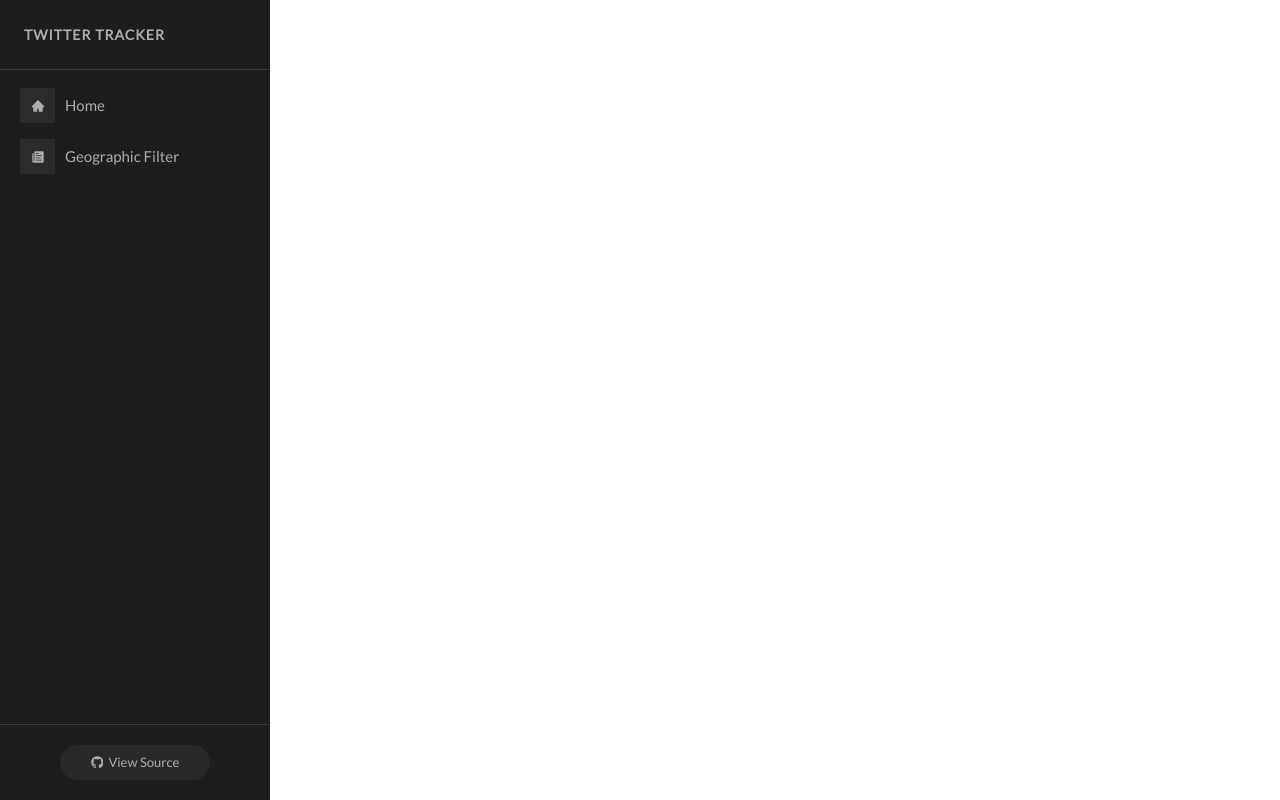
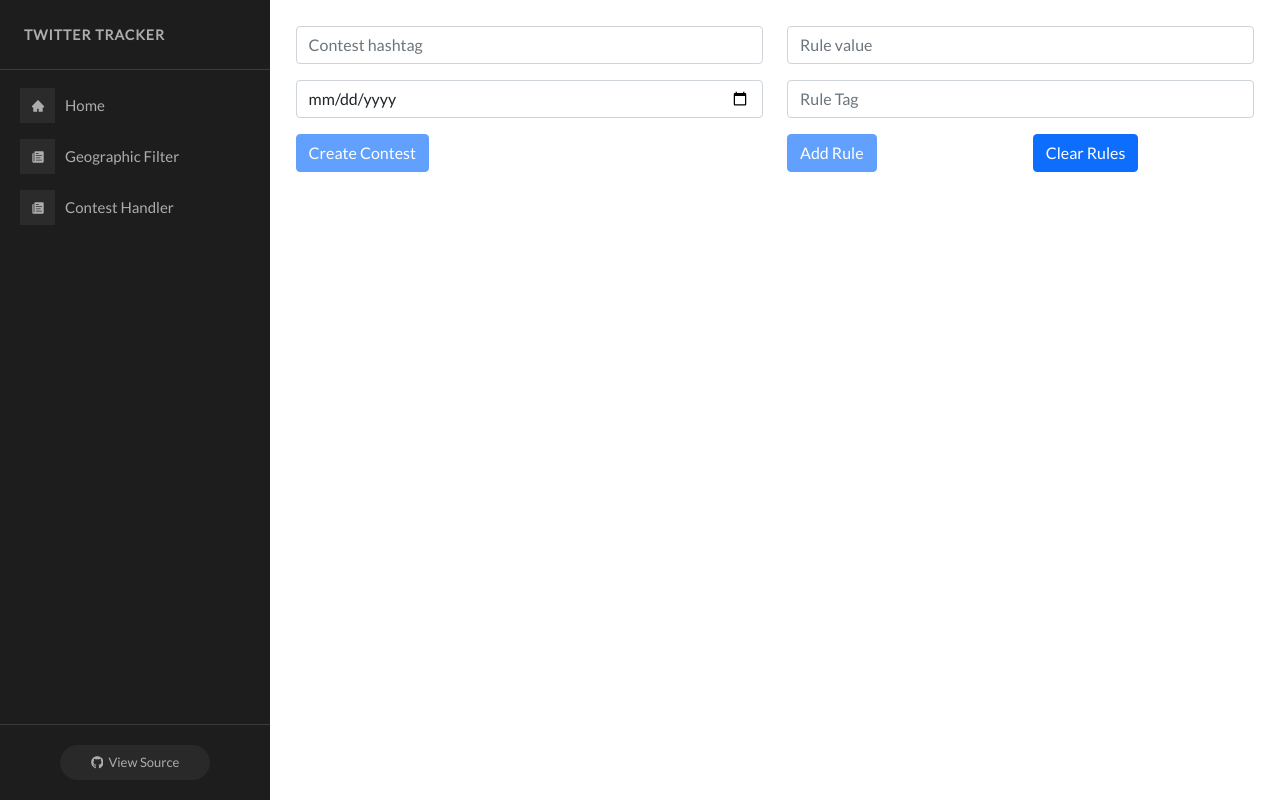
Before and after one commit to alessiodipasquale/TwitterTracker, a React (Create React App) app in the folder public/: page /contest-handler in a window 1280 px wide. Built offline with nearby package versions, Linux system fonts and the light colour scheme; what leaflet-geosearch would draw is missing.

Commit message:
contest handler

```diff
--- a/public/src/components/Layout.js
+++ b/public/src/components/Layout.js
@@ -3,6 +3,7 @@ import Navbar from './Navbar';
 import { BrowserRouter as Router, Switch, Route } from 'react-router-dom';
 import GeographicFilter from '../pages/GeographicFilter';
 import Home from '../pages/Home';
+import ContestHandler from '../pages/ContestHandler';
 
 function Layout({ setLocale }) {
   const [collapsed, setCollapsed] = useState(false);
@@ -27,6 +28,7 @@ function Layout({ setLocale }) {
         <Switch>
           <Route path='/' exact component={Home} />
           <Route path='/geographic-filter' component={GeographicFilter} />
+          <Route path='/contest-handler' component={ContestHandler} />
         </Switch>
       </Router>
     </div>
--- a/public/src/components/SidebarData.js
+++ b/public/src/components/SidebarData.js
@@ -15,5 +15,11 @@ export const SidebarData = [
     path: '/geographic-filter',
     icon: <IoIcons.IoIosPaper />,
     cName: 'nav-text'
+  },
+  {
+    title: 'Contest Handler',
+    path: '/contest-handler',
+    icon: <IoIcons.IoIosPaper />,
+    cName: 'nav-text'
   }
 ];
--- /dev/null
+++ b/public/src/pages/ContestHandler.js
@@ -0,0 +1,133 @@
+import React, { Component, useImperativeHandle, useState } from 'react';
+import { Card, Form, Row, Col, Button, Container, Alert } from 'react-bootstrap';
+import {addContest} from '../services/addContest-service';
+
+function ContestHandler() {
+
+    const [data, setData] = useState({
+      hashtag: "",
+      startDate: "",
+      value: "",
+      tag: "",
+    });
+
+    const [rules, setRules] = useState([]);
+
+    function handle(e) {
+        const newdata = {...data};
+        newdata[e.target.id] = e.target.value;
+        setData(newdata);
+    }
+
+    function clearNext() {
+      const newdata = {...data};
+      newdata.value = "";
+      newdata.tag = "";
+      setData(newdata);
+    }
+
+
+    function addRule(e) {
+      const newrules = rules.concat({value: data.value, tag: data.tag});
+      setRules(newrules);
+      clearNext();
+    }
+
+    function clearRules() {
+      setRules([]);
+      clearNext();
+    }
+
+    function ruleCard(r) {
+      return (
+        <Row>
+        <Card>
+        <ul>
+          <li>Rule Value: {r.value}</li>
+          <li>Rule Tag: {r.tag}</li>
+        </ul>
+        </Card>
+        </Row>
+      );
+    }
+
+
+    function submit(e) {
+        e.preventDefault();
+        addContest(data.hashtag, data.startDate, rules);
+    }
+
+    return(
+        <Container fluid  style={{padding: '2%'}} >
+
+        <Row>
+          <Form>
+
+            <Row>
+
+              <Col>
+                <Form.Group class="mb-3" controlId="hashtag">
+                  <Form.Control onChange={(e)=>handle(e)} type="text" placeholder="Contest hashtag" value={data.hashtag}/>
+                </Form.Group>
+              </Col>
+              <Col>
+                <Form.Group class="mb-3" controlId="value">
+                  <Form.Control onChange={(e)=>handle(e)} type="text" placeholder="Rule value" value={data.value}/>
+                </Form.Group>
+              </Col>
+
+            </Row>
+
+            <Row>
+
+              <Col>
+
+                <Form.Group class="mb-3" controlId="startDate">
+
+                  <Form.Control
+                  onChange={(e)=>handle(e)}
+                  placeholder="Contest starting date"
+                  type="date"
+                  selected={data.startDate}
+                  value={data.startDate}/>
+
+                </Form.Group>
+              </Col>
+              <Col>
+                <Form.Group class="mb-3" controlId="tag">
+                  <Form.Control onChange={(e)=>handle(e)} type="text" placeholder="Rule Tag" value={data.tag}/>
+                </Form.Group>
+              </Col>
+
+            </Row>
+
+            <Row>
+
+              <Col>
+                <Button disabled={data.hashtag=="" || data.startDate =="" } onClick={(e) => submit(e)} variant="primary">Create Contest</Button>
+              </Col>
+              <Col>
+
+                <Row>
+
+                  <Col>
+                    <Button disabled={data.value=="" || data.tag =="" } onClick={(e) => addRule(e)} variant="primary">Add Rule</Button>
+                  </Col>
+                  <Col>
+                    <Button disabled={rules == []} onClick={(e) => clearRules(e)} variant="primary">Clear Rules</Button>
+                  </Col>
+
+                </Row>
+
+              </Col>
+
+            </Row>
+
+          </Form>
+        </Row>
+
+        </Container>
+    );
+}
+
+export default ContestHandler;
--- /dev/null
+++ b/public/src/services/addContest-service.js
@@ -0,0 +1,13 @@
+import { httpPost } from "./http-service"
+
+export const addContest = (hashtag, startDate, rules) => {
+
+    let endDate = new Date(startDate);
+    endDate.setMonth(endDate.getMonth() + 2);
+
+    let bd = {
+      streamDefinitions: {name: hashtag, startDate: startDate, endDate: endDate.toISOString(), rules: rules}
+    };
+
+    return httpPost("addElementToStreamData", bd);
+}
```
Also changed, not shown: 1 other file (tests, documents, lock files or other folders).
